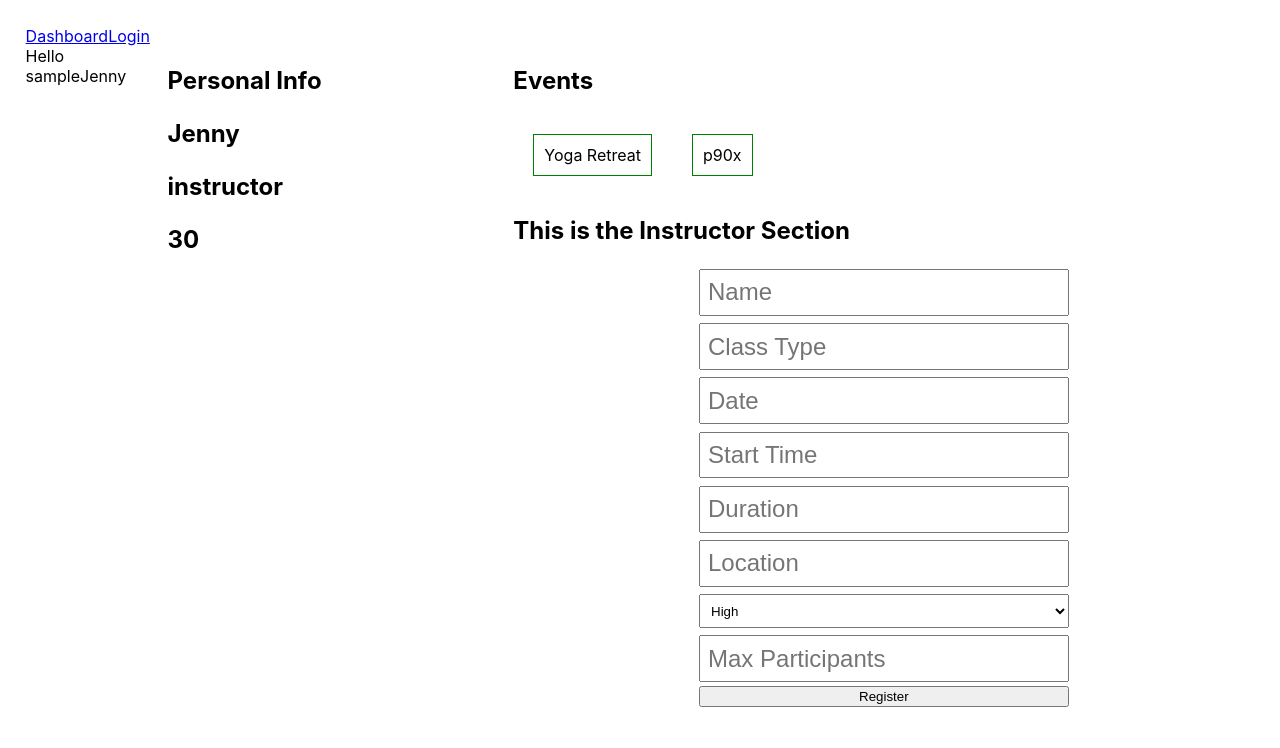
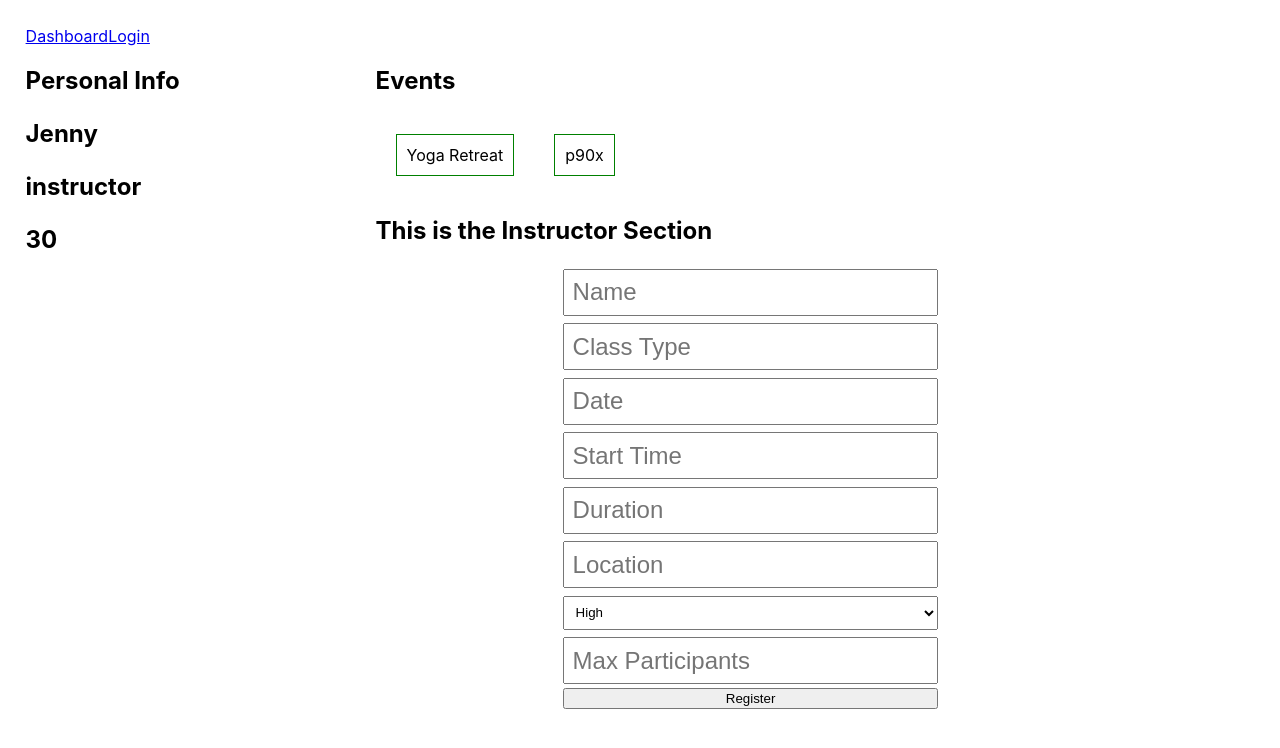
Before and after one commit to anywhere-fitness-ii/Front-End, a React (Create React App) app in the folder client/: page /dashboard in a window 1280 px wide. Shown: the top 748 px of the page. Built offline with nearby package versions, Linux system fonts and the light colour scheme.

Commit message:
instructor context set up with destructoring

```diff
--- a/client/src/components/Dashboard.js
+++ b/client/src/components/Dashboard.js
@@ -47,13 +47,13 @@ return(
 
 <div style={{display: 'inline-flex'}}>
 <DashboardContext.Provider value={{data, userData, postClass, addCard}}>
-    <Sample />
+
     <UserInfo/>
 
     <div style={{ width: '750px'}}>
 
       {userData.role === 'instructor' ?
-      <Instructor userData={userData} data={data} postClass={postClass}/> : <User />}
+      <Instructor userData={userData} postClass={postClass}/> : <User />}
       {/* <Card userData={userData} data={data} addCard={addCard}/> */}
 
     </div>
--- a/client/src/components/Instructor.js
+++ b/client/src/components/Instructor.js
@@ -1,14 +1,17 @@
-import React from 'react';
+import React, {useContext} from 'react';
+import {DashboardContext} from '../components/Dashboard'
 import AddClass2 from './AddClass2'
 import InstructorEvents from './InstructorEvents';
 
-const Instructor = (props)=>{
-console.log(props.data, 'instructor props')
-console.log(props, 'props data instructor')
+
+const Instructor = ()=>{
+    const {data, postClass} = useContext(DashboardContext)
+
+
     return(<div>
-    <InstructorEvents events={props.data} />
+    <InstructorEvents events={data} />
         <h2>This is the Instructor Section</h2>
-        <AddClass2 postClass={props.postClass}/>
+        <AddClass2 postClass={postClass}/>
 
 
     </div>)
```
